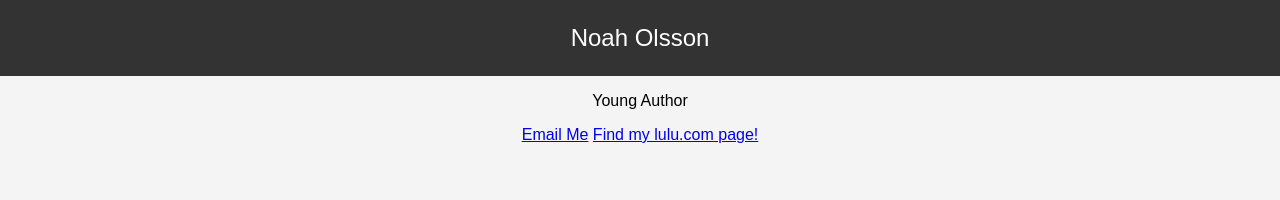
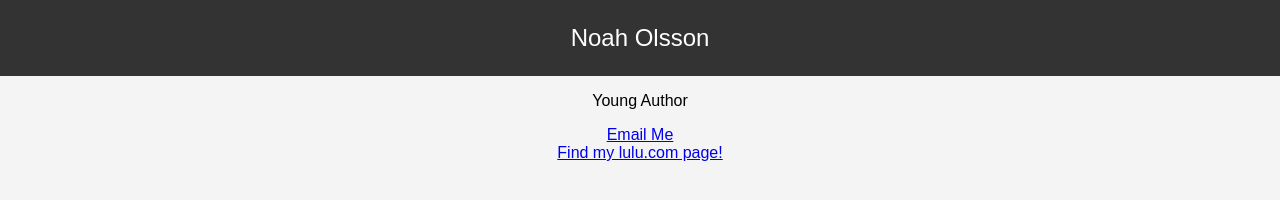
Before and after one commit to NaskiAscii/noah-olsson-author, a plain HTML site: page index.html in a window 1280 px wide. Drawn offline with Linux system fonts and the light colour scheme.

Commit message:
Update index.html

```diff
--- a/index.html
+++ b/index.html
@@ -38,7 +38,7 @@
 <body>
     <header>Noah Olsson</header>
     <p>Young Author</p>
-    <a href="mailto:noah@noah-olsson.xyz">Email Me</a>
+    <a href="mailto:noah@noah-olsson.xyz">Email Me</a><br/>
     <a href="https://www.lulu.com/spotlight/noah-olsson">Find my lulu.com page!</a>
 
 </body>
```
